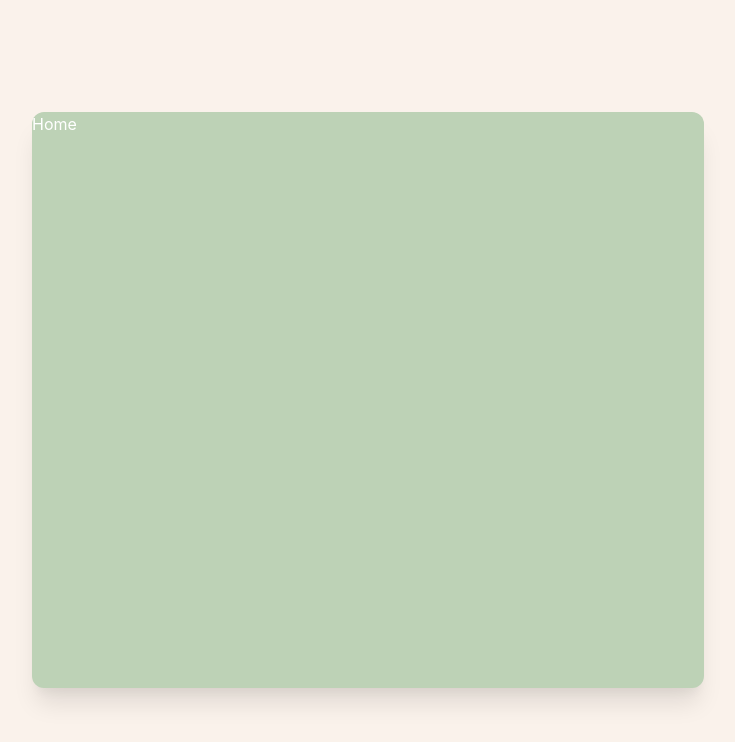
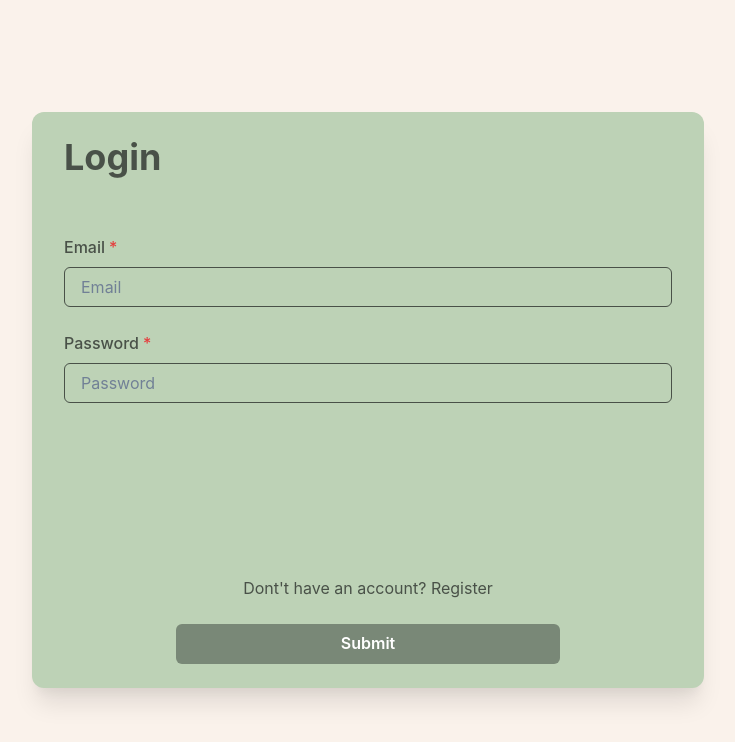
Before and after one commit to H-A-L-F/SpaceZone, a React (Create React App) app: page /auth/login in a window 1280 px wide. Shown: the top 742 px of the page, without its empty margins (272-1007 px from the left). Built offline with nearby package versions, Linux system fonts and the light colour scheme.

Commit message:
Update App.js

```diff
--- a/src/App.js
+++ b/src/App.js
@@ -6,6 +6,7 @@ import NotFound from './pages/NotFound';
 import AddSpace from './pages/AddSpace';
 import AuthLayout from './layouts/AuthLayout';
 import Register from './pages/Register';
+import Login from './pages/Login';
 
 
 function App() {
@@ -13,7 +14,7 @@ function App() {
     <Routes>
       <Route path='auth' element={<AuthLayout />}>
         <Route path='register' element={<Register />} />
-        <Route path='login' element={<Home />} />
+        <Route path='login' element={<Login />} />
       </Route>
       <Route path='/' element={<MasterLayout />}>
         <Route path='home' element={<Home />} />
```
